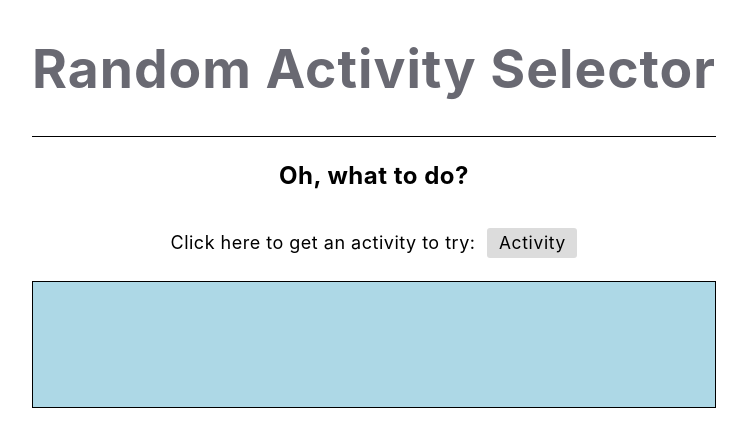
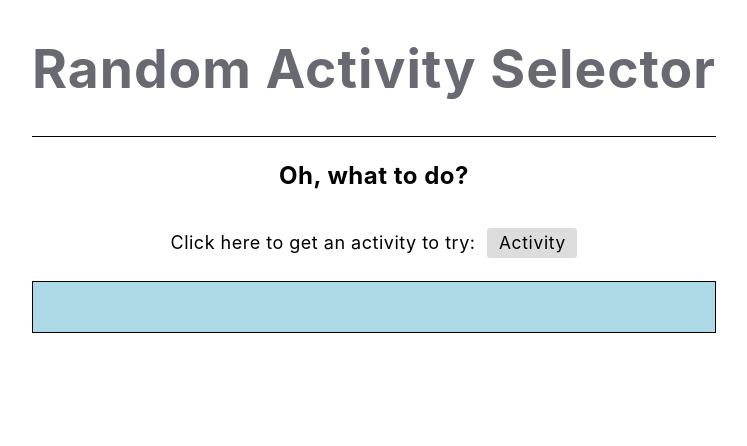
Before and after one commit to jeffberlin/Activity-Randomizer-React, a React (Create React App) app: page / in a window 1280 px wide. Shown: the top 446 px of the page, without its empty margins (266-1013 px from the left). Built offline with nearby package versions, Linux system fonts and the light colour scheme.

Commit message:
Activities are now working
Activities are now working, but not displaying aligned perfectly.

```diff
--- a/src/App.css
+++ b/src/App.css
@@ -56,7 +56,9 @@ input:active {
 }
 
 #activity {
-  height: 125px;
+  height: 50px;
   border: 1px solid black;
   background-color: lightblue;
+  font-size: 20pt;
+
 }
--- a/src/App.js
+++ b/src/App.js
@@ -8,6 +8,7 @@ class App extends Component {
 
     var random = activitiesArray[Math.floor(Math.random() * activitiesArray.length)]
 
+    document.getElementById("activity").innerHTML = random;
     console.log(random);
   }
 
```
